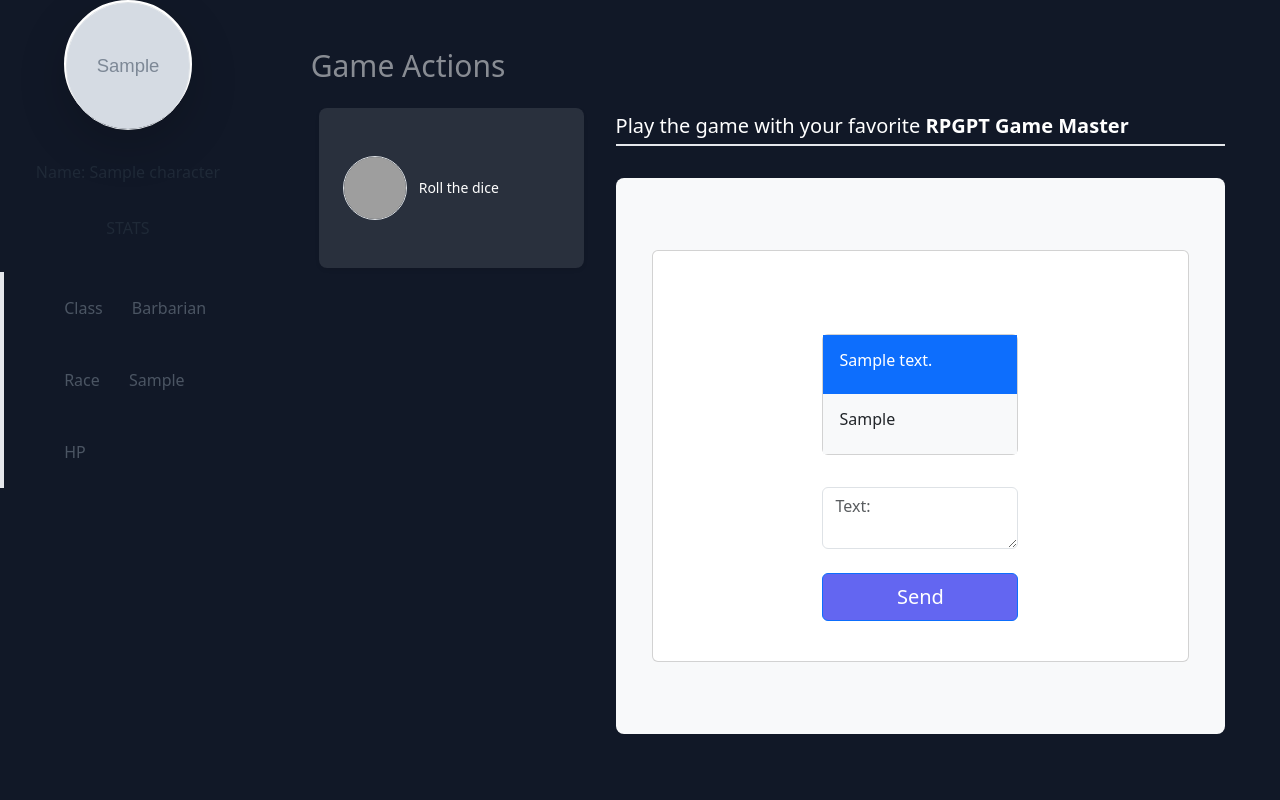
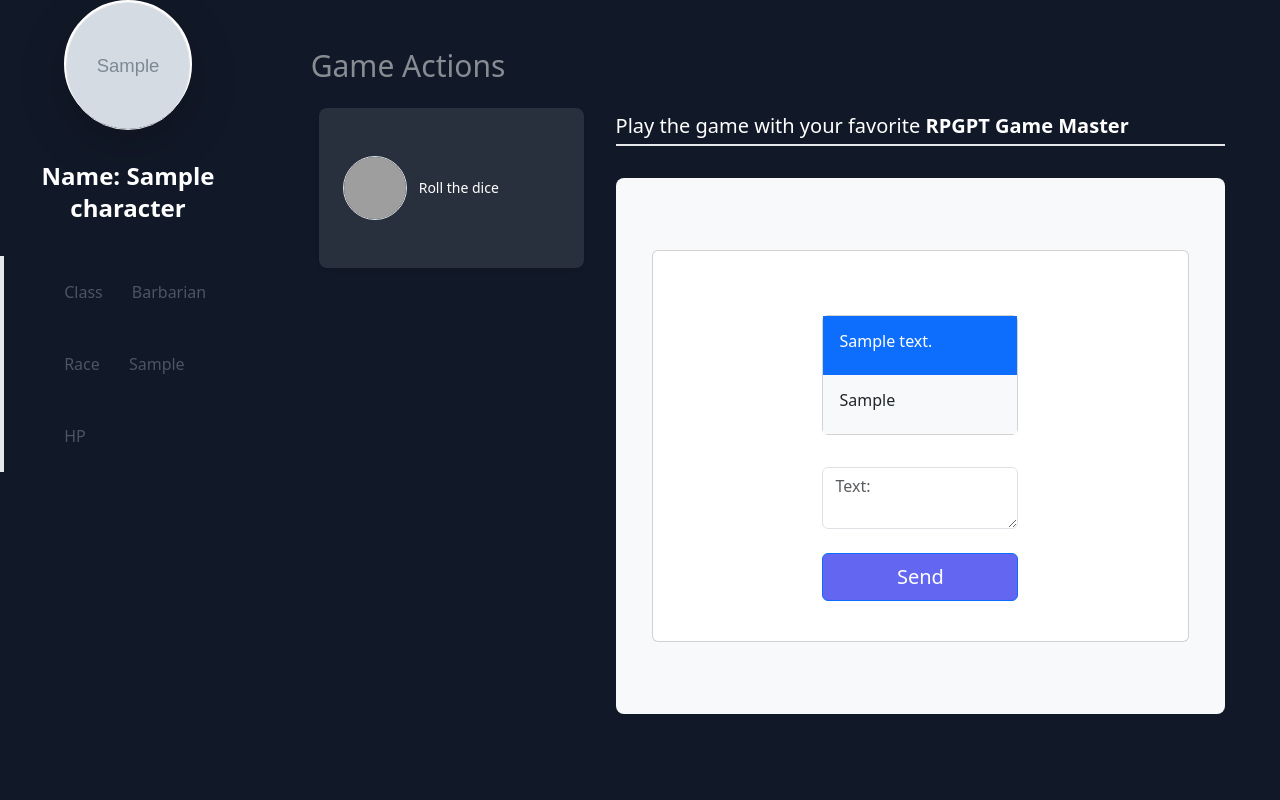
Before and after one commit to axelgrubba/rpgpt, a Django app: page /game in a window 1280 px wide. Run offline with Django 4.2, Linux system fonts and the light colour scheme; tables that the repository leaves empty hold one stand-in row (values such as "Sample post"); grey boxes marked "Sample" are stand-in pictures; some libraries are stand-ins or nearby versions; grey boxes are pictures that could not be loaded.

Commit message:
chat improvement

```diff
--- a/chat/templates/chat.html
+++ b/chat/templates/chat.html
@@ -26,15 +26,10 @@
       <div class="hidden xl:block sm:flex-2 w-64 bg-gray-900">
         <div class="user-profile text-center">
           <div class="w-32 h-32 rounded-full m-auto mt-16 border-2 border-white bg-white shadow-lg">
-            <img class="h-32 w-32 rounded-full border"
-            src="{{ icon }}"
-            alt="">
+            <img class="h-32 w-32 rounded-full border" src="{{ icon }}" alt="">
           </div>
-          <div class="text-gray-800 mt-8">
+          <div class="text-2xl font-bold text-white mt-8">
             Name: {{ name }}
-          </div>
-          <div class="text-gray-800 mt-8">
-            STATS
           </div>
 
 
@@ -141,7 +136,6 @@
                           <div class="row d-flex justify-content-center">
                             <div class="col-md-7 col-xl-5 mb-4 mb-md-0">
                               <div class="py-4 d-flex flex-row">
-                                <h1 class="text-white">rpGPT</h1>
                               </div>
                               <div class="card text-white" id="chatCard">
                                 {% for chat in chats %}
```
